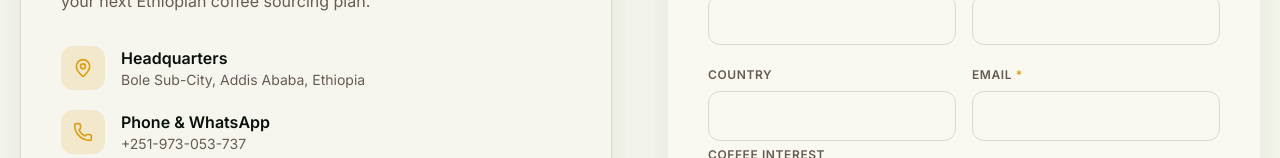
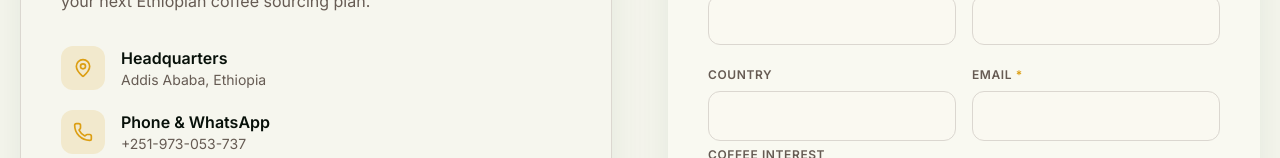
Before and after one commit to t5i0n/bcs, a React (Vite) app: page /contact in a window 1280 px wide. Shown: the part 794-952 px from the top of the page. Built offline with nearby package versions, Linux system fonts and the light colour scheme.

Commit message:
apply grayscale styling to contact map

```diff
--- a/src/routes/contact.tsx
+++ b/src/routes/contact.tsx
@@ -25,7 +25,7 @@ export default function ContactPage() {
               <InfoRow
                 icon={MapPin}
                 title="Headquarters"
-                lines={["Bole Sub-City, Addis Ababa, Ethiopia"]}
+                lines={["Addis Ababa, Ethiopia"]}
               />
               <InfoRow
                 icon={Phone}
@@ -50,7 +50,7 @@ export default function ContactPage() {
             <iframe
               title="Map of Addis Ababa"
               src="https://www.openstreetmap.org/export/embed.html?bbox=38.70%2C8.95%2C38.85%2C9.05&layer=mapnik&marker=9.0054%2C38.7636"
-              className="w-full h-full"
+              className="w-full h-full grayscale-20"
               loading="lazy"
             />
           </div>
```
